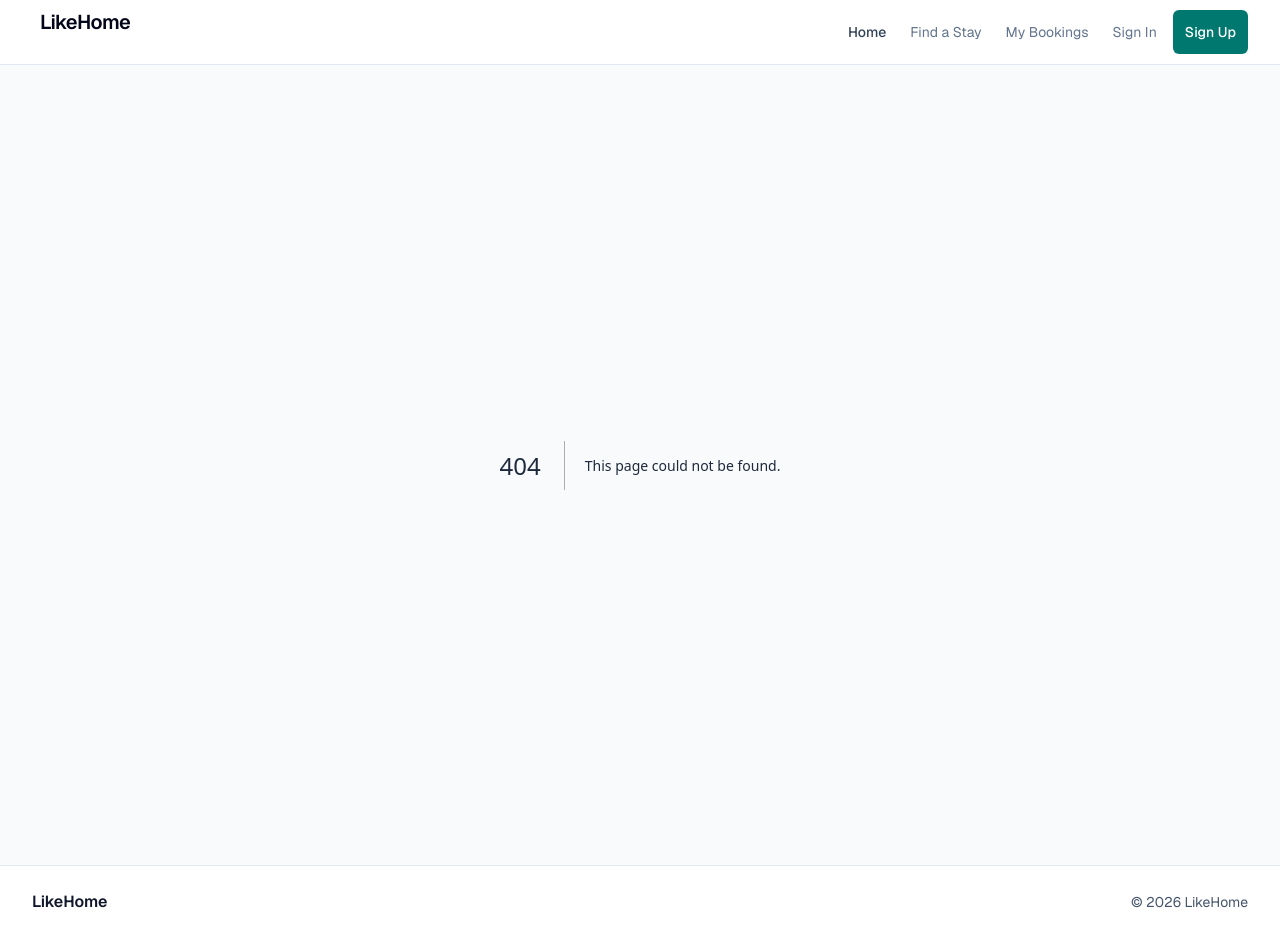
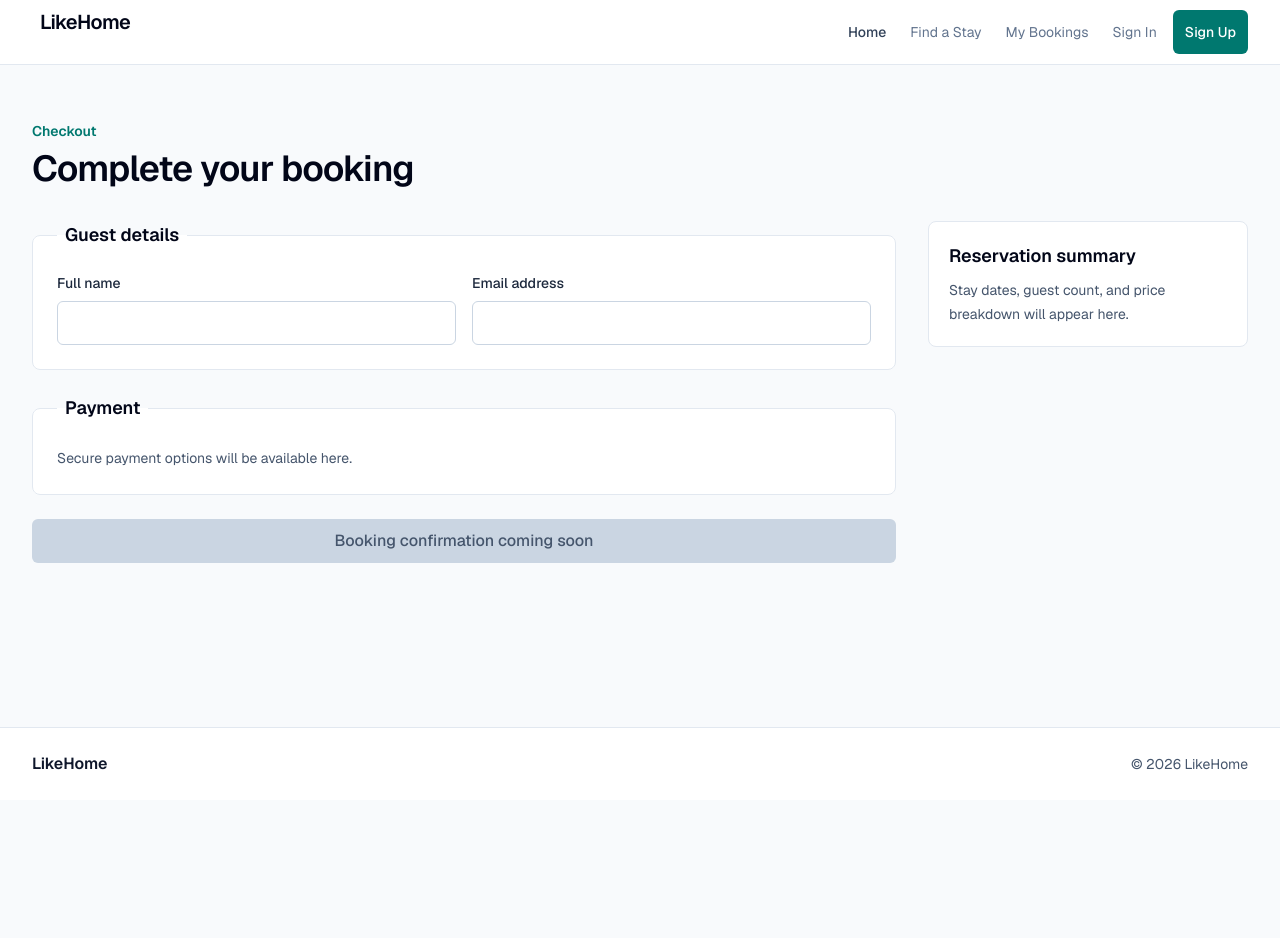
Before and after one commit to github210878/FA26CMPE165-LikeHomeProj, a Next.js app in the folder frontend/likehome/: page /checkout in a window 1280 px wide. Before the commit this address had no page. After the commit the page ends 800 px from the top, so only its background shows below. Built offline with nearby package versions, Linux system fonts and the light colour scheme.

Commit message:
Add booking flow route scaffolds

```diff
--- /dev/null
+++ b/frontend/likehome/app/checkout/page.tsx
@@ -0,0 +1,50 @@
+import type { Metadata } from "next";
+
+export const metadata: Metadata = {
+  title: "Checkout | LikeHome",
+};
+
+export default function CheckoutPage() {
+  return (
+    <section className="mx-auto w-full max-w-7xl px-4 py-10 sm:px-6 sm:py-14 lg:px-8">
+      <p className="text-sm font-semibold text-teal-700">Checkout</p>
+      <h1 className="mt-2 text-3xl font-semibold tracking-tight text-slate-950 sm:text-4xl">
+        Complete your booking
+      </h1>
+
+      <div className="mt-8 grid gap-8 lg:grid-cols-[minmax(0,1fr)_20rem]">
+        <form className="grid gap-6">
+          <fieldset className="grid gap-4 rounded-lg border border-slate-200 bg-white p-5 sm:grid-cols-2 sm:p-6">
+            <legend className="px-2 text-lg font-semibold text-slate-950">Guest details</legend>
+            <label className="grid gap-2 text-sm font-medium text-slate-800">
+              Full name
+              <input type="text" name="fullName" autoComplete="name" className="min-h-11 rounded-md border border-slate-300 px-3 font-normal" />
+            </label>
+            <label className="grid gap-2 text-sm font-medium text-slate-800">
+              Email address
+              <input type="email" name="email" autoComplete="email" className="min-h-11 rounded-md border border-slate-300 px-3 font-normal" />
+            </label>
+          </fieldset>
+
+          <fieldset className="grid gap-4 rounded-lg border border-slate-200 bg-white p-5 sm:grid-cols-2 sm:p-6">
+            <legend className="px-2 text-lg font-semibold text-slate-950">Payment</legend>
+            <p className="text-sm leading-6 text-slate-600 sm:col-span-2">
+              Secure payment options will be available here.
+            </p>
+          </fieldset>
+
+          <button type="button" disabled className="min-h-11 rounded-md bg-slate-300 px-5 font-medium text-slate-600">
+            Booking confirmation coming soon
+          </button>
+        </form>
+
+        <aside className="h-fit rounded-lg border border-slate-200 bg-white p-5">
+          <h2 className="text-lg font-semibold text-slate-950">Reservation summary</h2>
+          <p className="mt-2 text-sm leading-6 text-slate-600">
+            Stay dates, guest count, and price breakdown will appear here.
+          </p>
+        </aside>
+      </div>
+    </section>
+  );
+}
--- /dev/null
+++ b/frontend/likehome/app/hotel-detail/[hotelId]/page.tsx
@@ -0,0 +1,50 @@
+import type { Metadata } from "next";
+import Link from "next/link";
+
+export const metadata: Metadata = {
+  title: "Stay details | LikeHome",
+};
+
+export default async function HotelDetailPage({
+  params,
+}: PageProps<"/hotel-detail/[hotelId]">) {
+  const { hotelId } = await params;
+
+  return (
+    <section className="mx-auto w-full max-w-7xl px-4 py-10 sm:px-6 sm:py-14 lg:px-8">
+      <p className="text-sm font-semibold text-teal-700">Stay details</p>
+      <h1 className="mt-2 text-3xl font-semibold tracking-tight text-slate-950 sm:text-4xl">
+        Property {hotelId}
+      </h1>
+
+      <div className="mt-8 grid gap-8 lg:grid-cols-[minmax(0,1fr)_20rem]">
+        <div>
+          <div className="flex aspect-[16/8] items-center justify-center rounded-lg border border-slate-200 bg-slate-100 text-sm text-slate-500">
+            Property photos will appear here
+          </div>
+          <div className="mt-8 border-b border-slate-200 pb-6">
+            <h2 className="text-xl font-semibold text-slate-950">About this stay</h2>
+            <p className="mt-2 text-sm leading-6 text-slate-600">
+              Property information and amenities will appear here.
+            </p>
+          </div>
+          <div className="mt-6">
+            <h2 className="text-xl font-semibold text-slate-950">Location</h2>
+            <p className="mt-2 text-sm leading-6 text-slate-600">Address and map details will appear here.</p>
+          </div>
+        </div>
+
+        <aside className="h-fit rounded-lg border border-slate-200 bg-white p-5">
+          <h2 className="text-lg font-semibold text-slate-950">Your stay</h2>
+          <p className="mt-2 text-sm text-slate-600">Pricing and availability will appear here.</p>
+          <Link
+            href="/checkout"
+            className="mt-5 inline-flex min-h-11 w-full items-center justify-center rounded-md bg-teal-700 px-4 font-medium text-white transition-colors hover:bg-teal-800"
+          >
+            Continue to checkout
+          </Link>
+        </aside>
+      </div>
+    </section>
+  );
+}
--- /dev/null
+++ b/frontend/likehome/app/my-bookings/page.tsx
@@ -0,0 +1,30 @@
+import type { Metadata } from "next";
+import Link from "next/link";
+
+export const metadata: Metadata = {
+  title: "My bookings | LikeHome",
+};
+
+export default function MyBookingsPage() {
+  return (
+    <section className="mx-auto w-full max-w-7xl px-4 py-10 sm:px-6 sm:py-14 lg:px-8">
+      <p className="text-sm font-semibold text-teal-700">Your account</p>
+      <h1 className="mt-2 text-3xl font-semibold tracking-tight text-slate-950 sm:text-4xl">
+        My bookings
+      </h1>
+
+      <div className="mt-8 border-y border-slate-200 py-10">
+        <h2 className="text-xl font-semibold text-slate-950">Your stays will show up here</h2>
+        <p className="mt-2 max-w-xl text-sm leading-6 text-slate-600">
+          Booking history is not connected yet. When it is, you can review upcoming and past stays here.
+        </p>
+        <Link
+          href="/search"
+          className="mt-5 inline-flex min-h-11 items-center justify-center rounded-md bg-teal-700 px-4 font-medium text-white transition-colors hover:bg-teal-800"
+        >
+          Find a stay
+        </Link>
+      </div>
+    </section>
+  );
+}
--- /dev/null
+++ b/frontend/likehome/app/search/page.tsx
@@ -0,0 +1,54 @@
+import type { Metadata } from "next";
+
+export const metadata: Metadata = {
+  title: "Find a stay | LikeHome",
+};
+
+export default function SearchPage() {
+  return (
+    <section className="mx-auto w-full max-w-7xl px-4 py-10 sm:px-6 sm:py-14 lg:px-8">
+      <div className="max-w-3xl">
+        <p className="text-sm font-semibold text-teal-700">Find a stay</p>
+        <h1 className="mt-2 text-3xl font-semibold tracking-tight text-slate-950 sm:text-4xl">
+          Where would you like to stay?
+        </h1>
+
+        <form action="/search" method="get" className="mt-8 grid gap-4 rounded-xl border border-slate-200 bg-white p-5 sm:grid-cols-2 sm:p-6">
+          <label className="grid gap-2 text-sm font-medium text-slate-800 sm:col-span-2">
+            Destination
+            <input
+              type="search"
+              name="destination"
+              placeholder="City or neighborhood"
+              className="min-h-11 rounded-md border border-slate-300 px-3 font-normal"
+            />
+          </label>
+          <label className="grid gap-2 text-sm font-medium text-slate-800">
+            Check-in
+            <input type="date" name="checkIn" className="min-h-11 rounded-md border border-slate-300 px-3 font-normal" />
+          </label>
+          <label className="grid gap-2 text-sm font-medium text-slate-800">
+            Check-out
+            <input type="date" name="checkOut" className="min-h-11 rounded-md border border-slate-300 px-3 font-normal" />
+          </label>
+          <label className="grid gap-2 text-sm font-medium text-slate-800">
+            Guests
+            <input type="number" name="guests" min="1" defaultValue="1" className="min-h-11 rounded-md border border-slate-300 px-3 font-normal" />
+          </label>
+          <div className="flex items-end">
+            <button type="submit" className="min-h-11 w-full rounded-md bg-teal-700 px-5 font-medium text-white transition-colors hover:bg-teal-800">
+              Search stays
+            </button>
+          </div>
+        </form>
+      </div>
+
+      <div className="mt-12 border-t border-slate-200 pt-8" aria-live="polite">
+        <h2 className="text-xl font-semibold text-slate-950">Available stays</h2>
+        <p className="mt-2 text-sm leading-6 text-slate-600">
+          Search results will appear here when listings are connected.
+        </p>
+      </div>
+    </section>
+  );
+}
```
